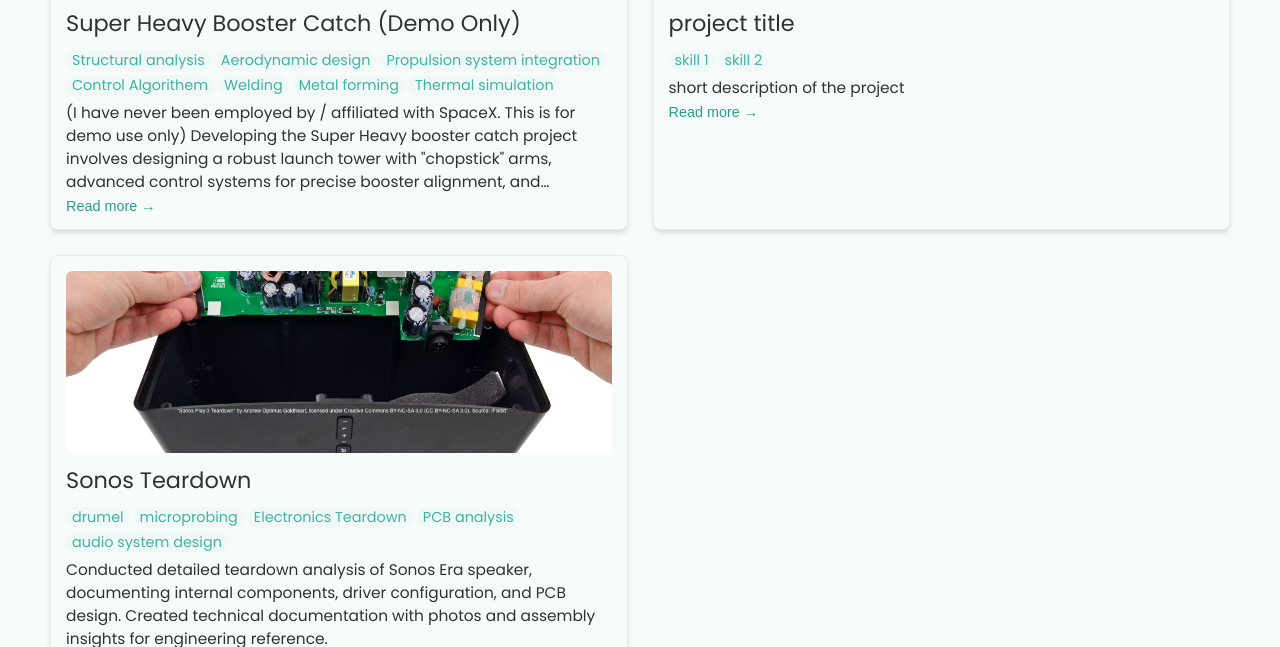
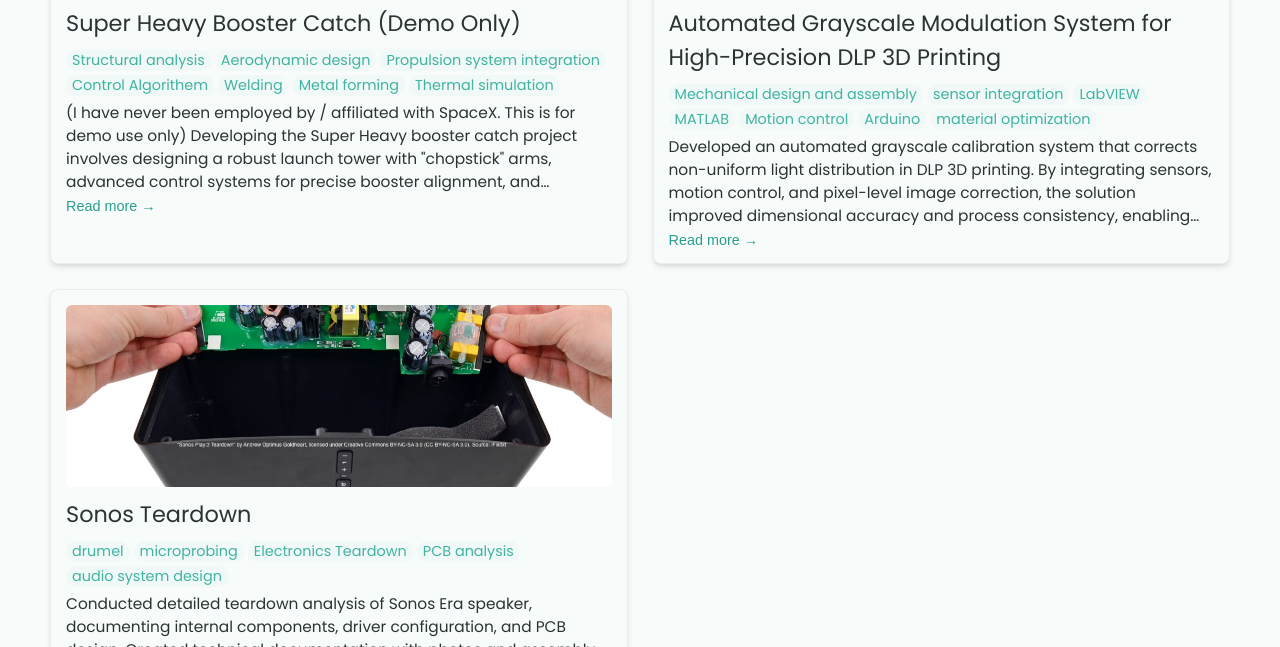
Before and after one commit to subedi-saroj/subedi-saroj.github.io, a Jekyll site: the page built from index.html, in a window 1280 px wide and 900 px high, scrolled down 1095 px, cut to the strip 253-900 px from the top of the window. Built offline with Jekyll 4.4.1, drawn with Linux system fonts in a browser that asks for light colours.

Commit message:
Revise project title and description for clarity
Updated project title and description to reflect the development of an automated grayscale calibration system for DLP 3D printing. Added relevant skills and changed the main image.

```diff
--- a/_projects/illumination_correction_DLP/index.md
+++ b/_projects/illumination_correction_DLP/index.md
@@ -1,9 +1,14 @@
 ---
 layout: post
-title: project title
-description:  short description of the project
+title: Automated Grayscale Modulation System for High-Precision DLP 3D Printing
+description:  Developed an automated grayscale calibration system that corrects non-uniform light distribution in DLP 3D printing. By integrating sensors, motion control, and pixel-level image correction, the solution improved dimensional accuracy and process consistency, enabling more reliable production of high-precision polymer parts.
 skills:
-- skill 1
-- skill 2
-main-image: /project.webp
+- Mechanical design and assembly
+- sensor integration
+- LabVIEW
+- MATLAB
+- Motion control
+- Arduino
+- material optimization
+main-image: /figure1.jpg
 ---
```
